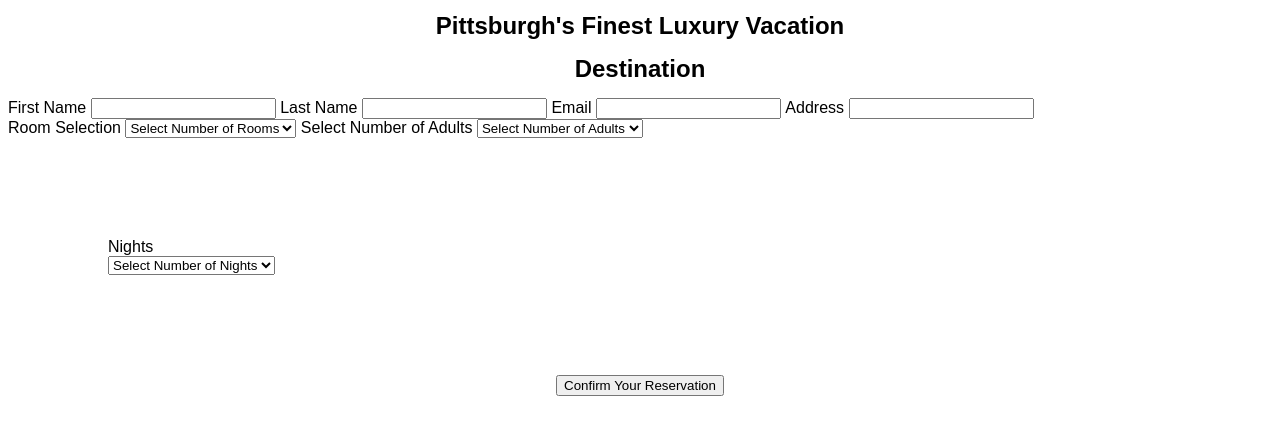
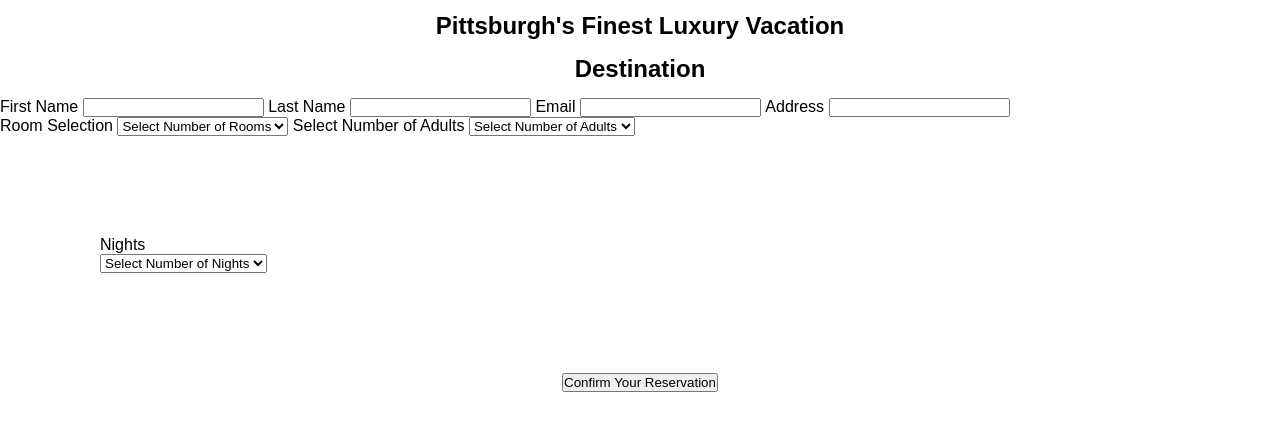
Before and after one commit to petetashod/HotelBookinWebsite, a plain HTML site: page index.html in a window 1280 px wide. Shown: the part 55-490 px from the top of the page. Drawn offline with Linux system fonts and the light colour scheme.

Commit message:
First Commit

```diff
--- a/style.css
+++ b/style.css
@@ -1,7 +1,7 @@
 *{
-    /* padding: 0;
+    padding: 0;
     margin: 0;
-    box-sizing: 0; */
+    box-sizing: 0;
     font-family: Arial, Helvetica, sans-serif;
 
 }
```
